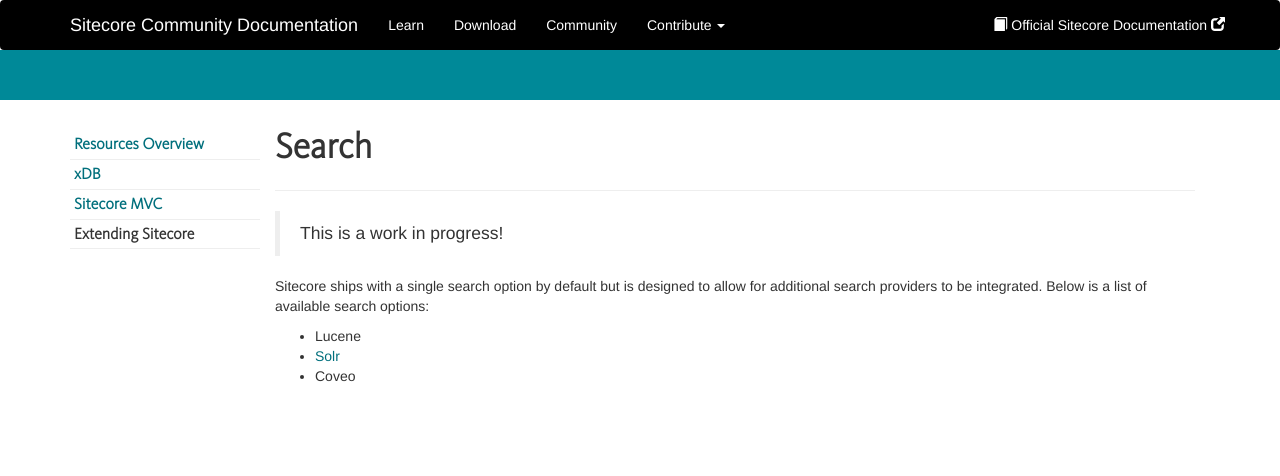
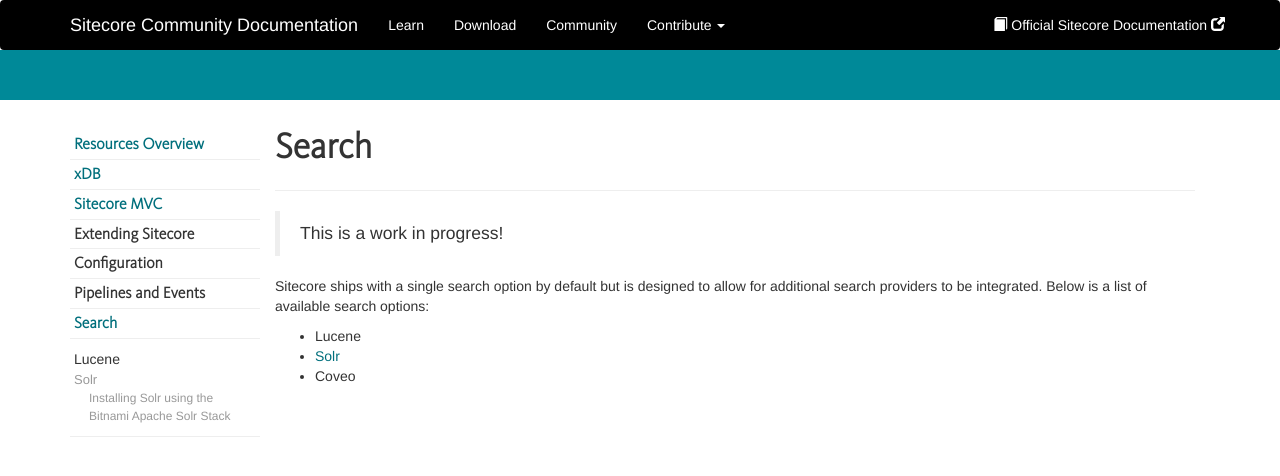
Before and after one commit to Sitecore-Community/docs, a Jekyll site: the page built from search/index.md, in a window 1280 px wide. Shown: the top 476 px of the page. Built offline with Jekyll 4.4.1, drawn with Linux system fonts in a browser that asks for light colours; nearby versions of some CDN libraries; a script that is not in the unit is left out; comment, search, counter and statistics services are not loaded.

Commit message:
Fixing broken links.

```diff
--- a/_includes/nav_site.html
+++ b/_includes/nav_site.html
@@ -2,9 +2,18 @@
 
 <strong class="heading"><a href="{{ site.baseurl }}/resources-overview">Resources Overview</a></strong>
 
+{% if page.category == "learn" %}
+
+<h2><a href="{{ site.baseurl }}/xDB">xDB</a></h2>
+
+{% else %}
+
 <strong class="heading"><a href="{{ site.baseurl }}/xDB">xDB</a></strong>
 
-{% if page.category == "xdb" %}
+ {% endif %}
+
+
+{% if page.category == "xdb" or page.category == "learn" %}
 
  <ul class="main-menu nav-stacked affix-top">
 
@@ -47,15 +56,30 @@
      </ul>
 
        </li>
+
+       <li>
        <a href="{{ site.baseurl }}/xDB/outcomes" onClick="ga('send','event','Sidenav','Click','outcomes')">Outcomes</a>
 
     </li>
+
+  </li>
+
+</li>
   </ul>
 
   {% endif %}
 
+  {% if page.category == "learn" %}
+
+<h2><a href="{{ site.baseurl }}/sitecore-mvc">Sitecore MVC</a></h2>
+
+{% else %}
+
 <strong class="heading"><a href="{{ site.baseurl }}/sitecore-mvc">Sitecore MVC</a></strong>
-          {% if page.category == "mvc" %}
+
+ {% endif %}
+
+          {% if page.category == "mvc" or page.category == "learn" %}
 
  <ul class="main-menu nav-stacked affix-top">
     <li id="par-1-menu"><a href="{{ site.baseurl }}/sitecore-mvc" onClick="ga('send','event','Sidenav','Click','MVC')">Getting Started</a></li>
@@ -76,16 +100,23 @@
     </li>
   </ul>
         {% endif %}
-        <strong class="heading">Extending Sitecore</strong>
 
-        {% if page.category == "extending" %}
+  {% if page.category == "learn" %}
+
+<h2>Extending Sitecore</h2>
+
+{% else %}
+
+<strong class="heading">Extending Sitecore</strong>
+
+ {% endif %}
+
+
+        {% if page.category == "extending" or page.category == "learn" %}
 
 
  <ul class="main-menu nav-stacked affix-top">
     <li id="par-1-menu"><a href="{{ site.baseurl }}/documentation/Sitecore%20Fundamentals/Providers">Providers</a>
-
-
-
     </li>
     <li id="par-1-menu"><a href="{{ site.baseurl }}/documentation/Sitecore%20Fundamentals/Asynchronous%20Tasks">Async Tasks</a></li>
     <li id="par-1-menu"><a href="{{ site.baseurl }}/documentation/Sitecore%20Fundamentals/Caching">Caching</a></li>
@@ -104,10 +135,18 @@
         {% endif %}
 
 
+  {% if page.category == "learn" %}
+
+<h2>Configuration<h2>
+
+{% else %}
+
+<strong class="heading">Configuration</strong>
+
+ {% endif %}
+
 
         {% if page.category == "config" %}
-
-        <strong class="heading">Configuration</strong>
 
  <ul class="main-menu nav-stacked affix-top">
     <li id="par-1-menu"><a href="{{ site.baseurl }}/documentation/Sitecore%20Fundamentals/Patch Files">Patch Files</a></li>
@@ -117,10 +156,18 @@
 
         {% endif %}
 
+          {% if page.category == "learn" %}
 
-        {% if page.category == "pipelinesandevents" %}
+<h2>Pipelines and Events</h2>
 
-        <strong class="heading">Pipelines and Events</strong>
+{% else %}
+
+<strong class="heading">Pipelines and Events</strong>
+
+ {% endif %}
+
+        {% if page.category == "pipelinesandevents" or page.category == "learn" %}
+
  <ul class="main-menu nav-stacked affix-top">
     <li id="par-1-menu"><a href="{{ site.baseurl }}/pipelines-and-events/pipelines" onClick="ga('send','event','Sidenav','Click','Pipelines')">Pipelines</a>
         <ul class="sub-menu">
@@ -135,5 +182,30 @@
 
         {% endif %}
 
+          {% if page.category == "learn" %}
 
+<h2><a href="{{ site.baseurl }}/search/">Search</a></h2>
+
+{% else %}
+
+<strong class="heading"><a href="{{ site.baseurl }}/search/">Search</a></strong>
+
+ {% endif %}
+
+
+
+{% if page.category == "search" or page.category == "learn" %}
+
+  <ul class="main-menu nav-stacked affix-top">
+    <li id="par-1-menu">Lucene</li>
+    <li id="par-1-menu"><a href="{{ site.baseurl }}/search/solr/">Solr</a>
+      <ul class="sub-menu">
+        <li id="sub-par-1-1-menu"><a href="{{ site.baseurl }}/search/solr/installing-solr-using-the-bitnami-apache-solr-stack/">Installing Solr using the Bitnami Apache Solr Stack</a></li>
+        <!--<li id="sub-par-1-1-menu"><a href="#">Configuring Solr for use with Sitecore 8</a></li>
+        <li id="sub-par-1-1-menu"><a href="#">Configuring a Sitecore 8 solution to use Solr</a></li>-->
+      </ul>
+    </li>
+  </ul>
+
+      {% endif %}
 </div>
--- a/_includes/site_header.html
+++ b/_includes/site_header.html
@@ -60,7 +60,7 @@
       <div class="container">
         <h1>For developers, by developers</h1>
         <p>Sitecore Developer Docs is a <storng>community-driven project</strong> to signpost all available Sitecore resources for <strong>technical people</strong>, including documentation, videos, conferences, user groups, social channels, and blog posts.</p>
-        <p><a class="btn btn-default btn-lg" href="#" role="button">Find out how to contribute</a></p>
+        <p><a class="btn btn-default btn-lg" href="http://gitub.org/sitecore-community/docs" role="button">Fork on GitHub</a></p>
       </div>
     </div>
 
```
Also changed, not shown: learn/index.md (+2 -18 lines).
